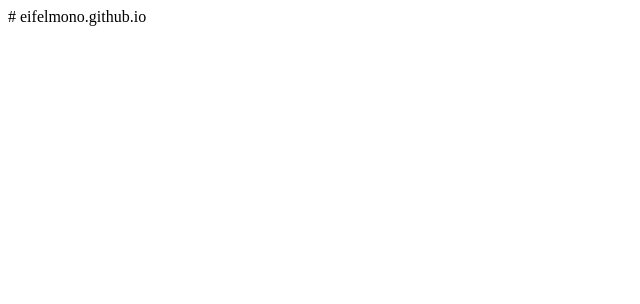
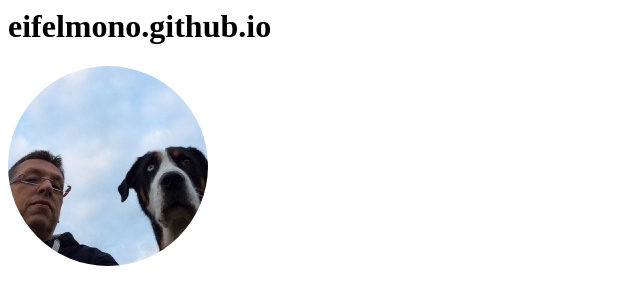
Before and after one commit to EifelMono/eifelmono.github.io, a plain HTML site: page index.html in a window 1280 px wide. Shown: the whole page, without its empty margins (0-640 px from the left). Drawn offline with Linux system fonts and the light colour scheme.

Commit message:
Image added

```diff
--- a/index.html
+++ b/index.html
@@ -1 +1,4 @@
-# eifelmono.github.io
+<h1>eifelmono.github.io</h1>
+
+
+<img src="images/avatar.jpeg" style="border-radius:50%;"/>
```
Also changed, not shown: images/avatar.jpeg (added).
